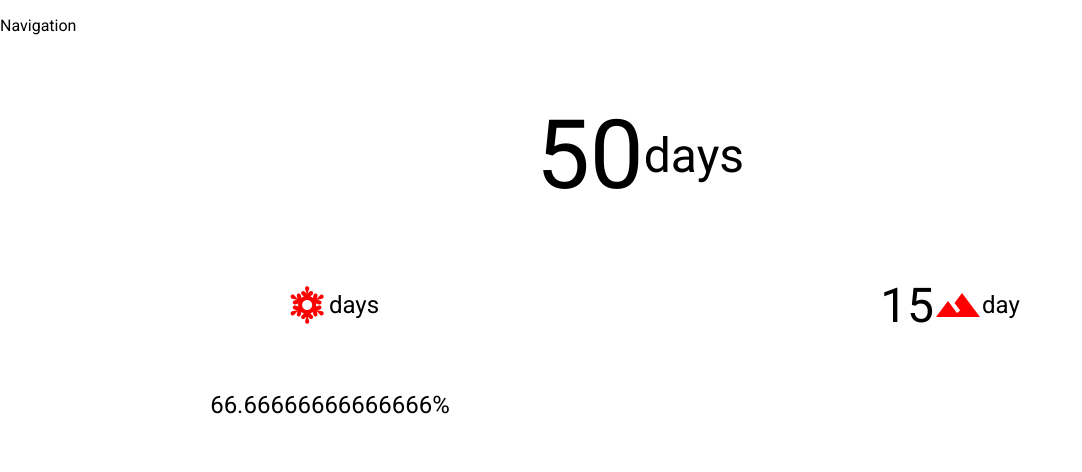
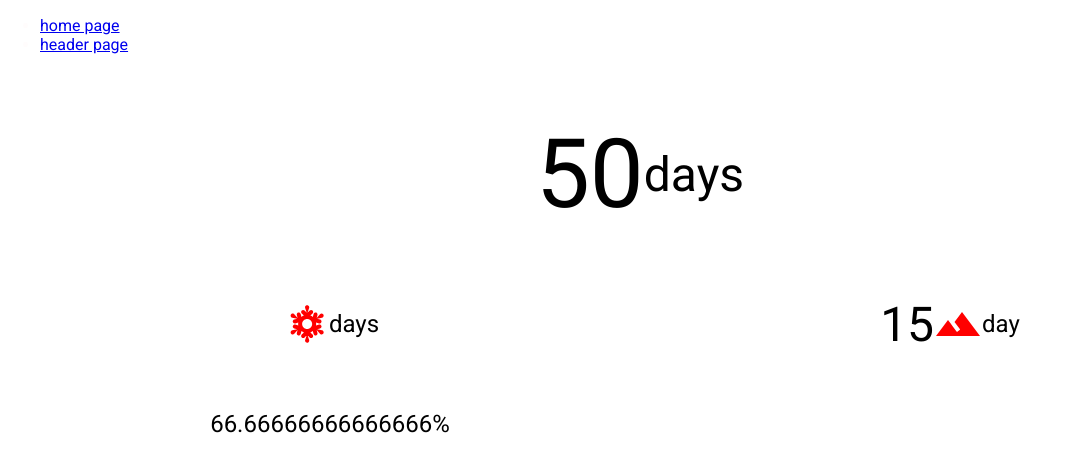
Before and after one commit to AhmedEldessouki/learning-react, a React (Create React App) app: page /skiDayCount in a window 1280 px wide. Shown: the top 472 px of the page, without its empty margins (0-1082 px from the left). Built offline with nearby package versions, Linux system fonts and the light colour scheme.

Commit message:
3. Navigation bar using react

```diff
--- a/src/App/App.js
+++ b/src/App/App.js
@@ -4,7 +4,7 @@ import Header from './components/Header/Header';
 import SkiDayCount from './components/SkiDayCount';
 import SkiDayList from "./components/SkiDayList";
 import { Switch, Route, Redirect } from 'react-router-dom';
-import Navigation from './components/navigation';
+import Navigation from './components/Navigation/Navigation';
 import NotFound from './components/NotFound/NotFound';
 
 
@@ -15,9 +15,9 @@ class App extends Component {
 			<div>
         <Navigation />
           <Switch>
-            <Route exact path="/" component={SkiDayCount} />
+            <Route exact={true} path="/" component={SkiDayCount} />
 						<Route path="/skiDayCount" component={SkiDayCount} />
-            <Route path="/header" component={Header} />
+            <Route  path="/header" component={Header} />
             <Route path="/skiDayList" component={SkiDayList}
 									 days={
 										 [
--- /dev/null
+++ b/src/App/components/Navigation/Navigation.js
@@ -0,0 +1,17 @@
+import React from 'react';
+import { NavLink } from 'react-router-dom';
+import './Navigation.scss';
+
+const Navigation = () => {
+	return (
+		<div className="Navigation">
+			<ul>
+				<li><NavLink exact to="/" activeClassName="selected">home page</NavLink></li>
+				<li><NavLink exact to="/header" activeClassName="selected">header page</NavLink></li>
+			</ul>
+		</div>
+
+	);
+};
+
+export default Navigation;
--- /dev/null
+++ b/src/App/components/Navigation/Navigation.scss
@@ -0,0 +1,6 @@
+.Navigation {
+  color: rgba($color: snow, $alpha: 0.5);
+  .selected {
+    background-color: red;
+  }
+}
--- a/src/App/components/navigation.js
+++ /dev/null
@@ -1,13 +0,0 @@
-import React from 'react';
-
-
-const Navigation = () => {
-	return (
-		<div>
-			<p>Navigation</p>
-		</div>
-
-	);
-};
-
-export default Navigation;
```
